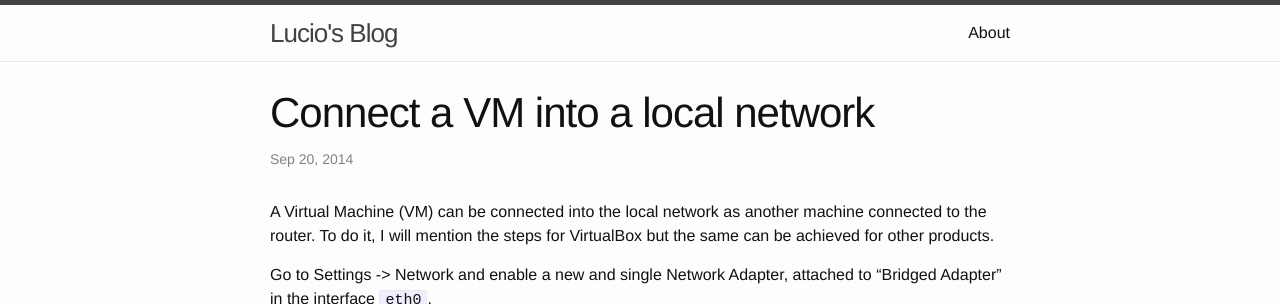
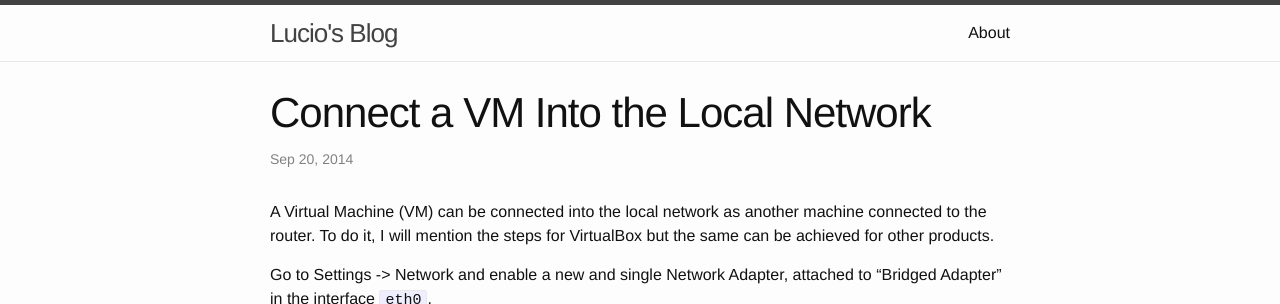
Before and after one commit to luciomartinez/luciomartinez.github.io, a Jekyll site: the page built from _posts/2014-09-20-connect-vm-into-the-local-network.markdown, in a window 1280 px wide and 900 px high, cut to the strip 0-304 px from the top of the window. Built offline with Jekyll 4.4.1, drawn with Linux system fonts in a browser that asks for light colours.

Commit message:
Update post: Connect a VM Into the Local Network

```diff
--- a/_posts/2014-09-20-connect-vm-to-local-net.markdown
+++ b/_posts/2014-09-20-connect-vm-into-the-local-network.markdown
@@ -1,8 +1,8 @@
 ---
 layout: post
-title:  "Connect a VM into a local network"
+title:  "Connect a VM Into the Local Network"
 date:   2014-09-20 20:31:00 -0300
-categories: command-line terminal
+categories: vm
 ---
 A Virtual Machine (VM) can be connected into the local network as another machine connected to the router. To do it, I will mention the steps for VirtualBox but the same can be achieved for other products.
 
```
